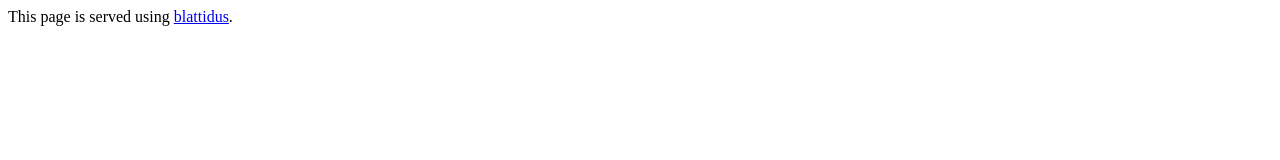
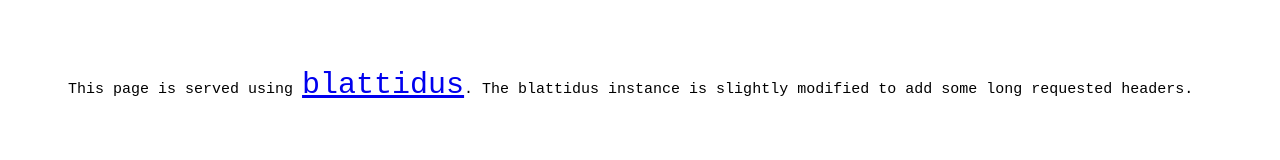
Before and after one commit to xeniagda/citrons-server, a plain HTML site: page index.html in a window 1280 px wide. Drawn offline with Linux system fonts and the light colour scheme.

Commit message:
Add content

```diff
--- a/index.html
+++ b/index.html
@@ -1,9 +1,19 @@
 <html>
     <head>
+        <style>
+body {
+    font-family: monospace;
+    font-size: 15px;
+    padding: 4em;
+}
+a {
+    font-size: 30px;
+}
+        </style>
     </head>
     <body>
         This page is served using <a href="https://mondecitronne.com/main/blattidus">blattidus</a>.
-
+        The blattidus instance is slightly modified to add some long requested headers.
     </body>
 
 </html>
```
